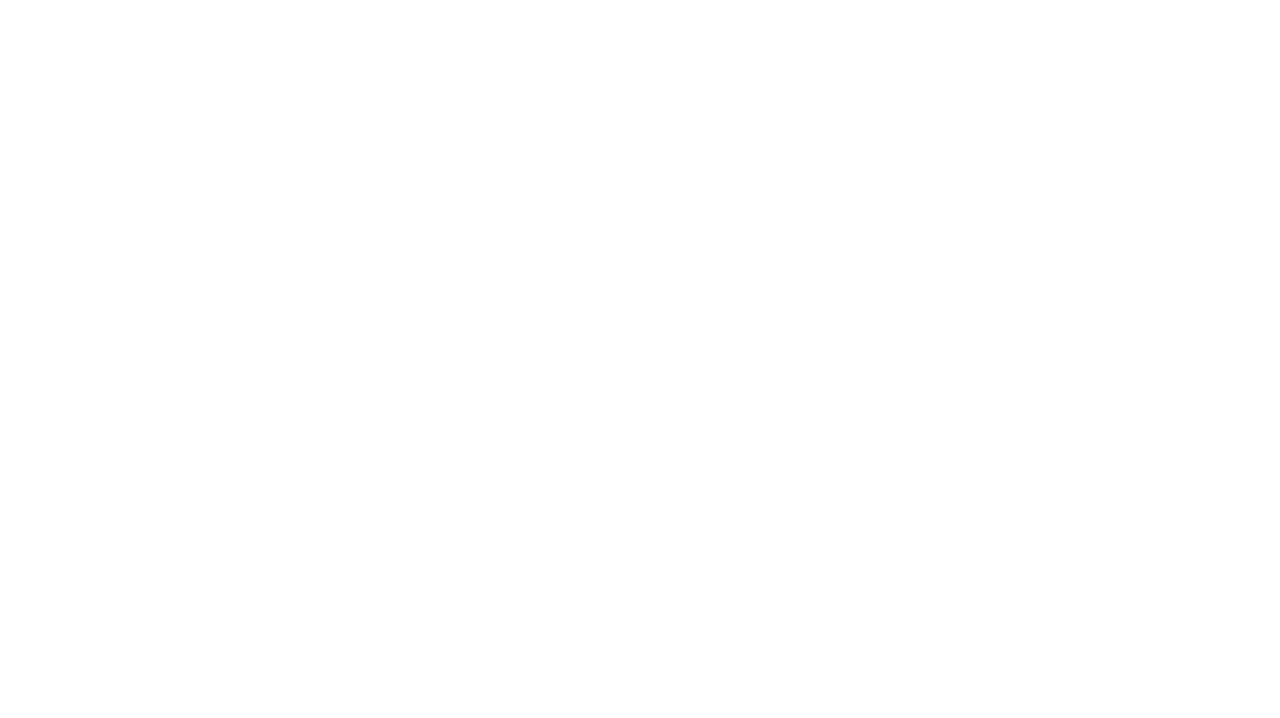
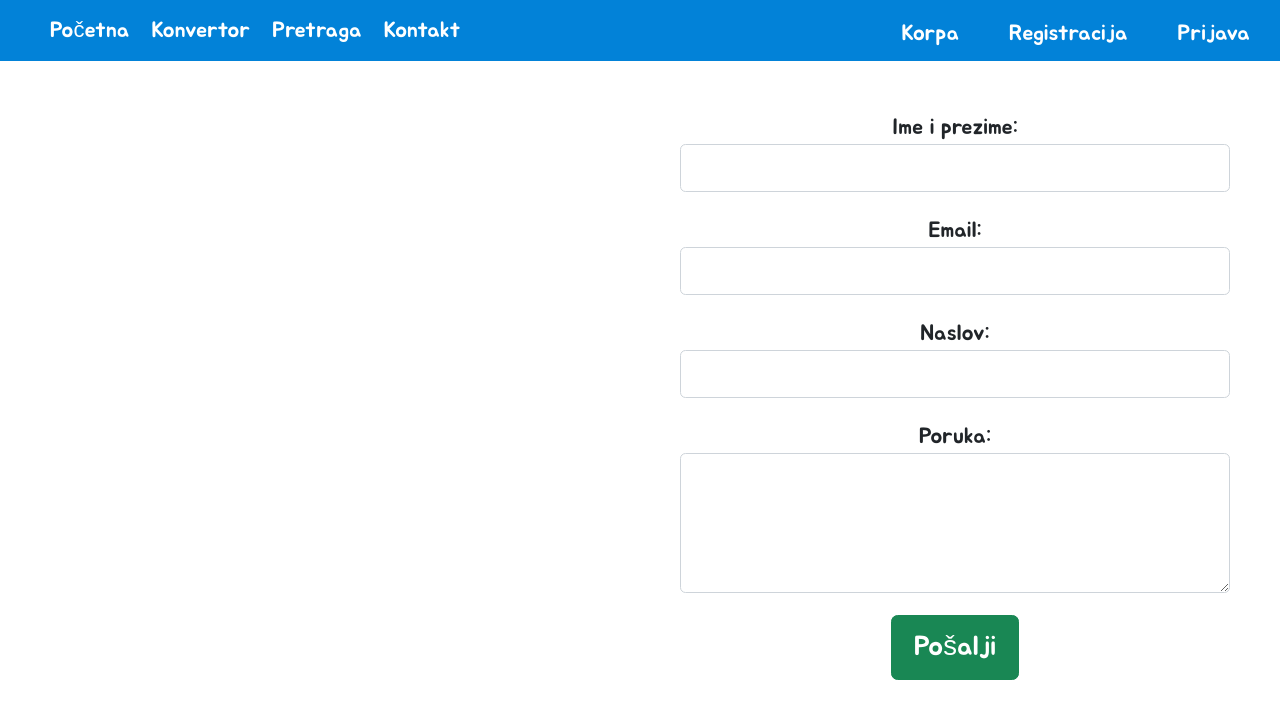
Before and after one commit to StevanD11/ReactEcommerce, a React (Create React App) app: page /contact in a window 1280 px wide. Shown: the top 718 px of the page. Built offline with nearby package versions, Linux system fonts and the light colour scheme.

Commit message:
Kontakt strana, izmene u komponentama

```diff
--- a/package.json
+++ b/package.json
@@ -8,6 +8,7 @@
     "@testing-library/user-event": "^12.8.3",
     "axios": "^0.24.0",
     "bootstrap": "^5.1.3",
+    "emailjs-com": "^3.2.0",
     "jquery": "^3.6.0",
     "react": "^17.0.2",
     "react-dom": "^17.0.2",
--- a/src/App.css
+++ b/src/App.css
@@ -247,7 +247,8 @@
 
 
 .grupa {
-    padding-left: 380px;
+    margin-top: -50px;
+    padding-left: 375px;
 }
 
 #dugme {
@@ -296,3 +297,17 @@
     width: 500px;
     margin-left: 100px;
 }
+
+.forma-div{
+    width: 550px;
+    margin-top: 50px;
+    margin-left: 680px;
+}
+
+#txtarea{
+    height: 140px;
+}
+
+#placanje {
+    height: 50px;
+}
--- a/src/App.js
+++ b/src/App.js
@@ -11,6 +11,7 @@ import EditProduct from './components/EditProduct';
 import Convertor from './components/Convertor';
 import Search from './components/Search';
 import Cart from './components/Cart';
+import Contact from './components/Contact';
 
 axios.defaults.baseURL = "http://localhost:8000";
 
@@ -49,6 +50,8 @@ function App() {
           <Route path="/convertor" component={Convertor} />
           <Route path="/search" component={Search} />
           <Route path="/cart" component={Cart} />
+          <Route path="/contact" component={Contact} />
+
         </Switch>
       </Router>
     </div>
--- a/src/components/Cart.js
+++ b/src/components/Cart.js
@@ -201,8 +201,8 @@ function Cart() {
                                     <input type="text" className="form-control" name="adresa" onChange={handleChange} value={data.adresa} />
                                 </div>
                                 <div className="col-md-6 mb-3" >
-                                    <label className="form-label">Naćin plaćanja:</label>
-                                    <select type="text" className="form-select" name="placanje" onChange={handleChange} value={data.placanje} >
+                                    <label className="form-label">Način plaćanja:</label>
+                                    <select type="text" id='placanje' className="form-select" name="placanje" onChange={handleChange} value={data.placanje} >
                                         <option disabled value={''}>Izaberi</option>
                                         <option value={'gotovina'}>Gotovina</option>
                                         <option value={'kartica'}>Kartica</option>
--- /dev/null
+++ b/src/components/Contact.js
@@ -0,0 +1,84 @@
+import { useState } from 'react'
+import Navbar from './Navbar';
+import emailjs from "emailjs-com";
+
+function Contact() {
+
+    function handleSubmit(e) {
+        e.preventDefault();
+
+        if (name.isEmpty() || email.isEmpty() || subject.isEmpty() || message.isEmpty()) {
+            alert('Sva polja moraju biti popunjena!')
+            return;
+        }
+
+
+        emailjs.sendForm('service_20shv72', 'template_qfc57nq', e.target, 'WIE_Srk1LoofIn56z')
+            .then((result) => {
+                alert('Poruka je uspesno poslata!')
+                console.log(result.text);
+            }, (error) => {
+                console.log(error.text);
+            });
+
+        e.target.reset();
+    }
+
+
+    const [name, setName] = useState('');
+    const [email, setEmail] = useState('');
+    const [subject, setSubject] = useState('');
+    const [message, setMessage] = useState('');
+
+    String.prototype.isEmpty = function () {
+        return (this.length === 0 || !this.trim());
+    };
+
+
+    const handleName = (e) => {
+        setName(e.target.value);
+    }
+
+    const handleEmail = (e) => {
+        setEmail(e.target.value);
+    }
+
+    const handleSubject = (e) => {
+        setSubject(e.target.value);
+    }
+
+    const handleMessage = (e) => {
+        setMessage(e.target.value);
+    }
+
+
+    return (
+        <div className="contact-div">
+            <Navbar />
+            <div className="forma-div text-center">
+                <form onSubmit={handleSubmit} encType="multipart/form-data">
+                    <div className="form-group mb-3">
+                        <label>Ime i prezime: </label>
+                        <input type="text" name="name" onChange={handleName} className="form-control" />
+                    </div>
+                    <div className="form-group mb-3">
+                        <label>Email: </label>
+                        <input type="text" name="email" onChange={handleEmail} className="form-control" />
+                    </div> <div className="form-group mb-3">
+                        <label>Naslov: </label>
+                        <input type="text" name="subject" onChange={handleSubject} className="form-control" />
+                    </div>
+                    <div className="form-group mb-3">
+                        <label>Poruka: </label>
+                        <textarea onChange={handleMessage} name="message" id="txtarea" className="form-control" />
+                    </div>
+                    <div className="form-group mb-1">
+                        <button type="submit" className="btn btn-success btn-lg" id="btn_add">Pošalji</button>
+                    </div>
+                </form>
+            </div>
+        </div>
+    )
+}
+
+export default Contact;
--- a/src/components/HomeProducts.js
+++ b/src/components/HomeProducts.js
@@ -14,7 +14,13 @@ function HomeProducts() {
             if (res.data.status === 200) {
                 setProducts(res.data.products);
             }
-        });
+
+        }).catch(function (error) {
+            if (error.response.status === 500) {
+                alert('Sistem ne može da vrati proizvode!');
+            }
+
+        });;
     }, []);
 
 
--- a/src/components/Navbar.js
+++ b/src/components/Navbar.js
@@ -14,10 +14,15 @@ function Navbar() {
                 localStorage.removeItem('auth_token');
                 localStorage.removeItem('auth_name');
                 localStorage.removeItem('role');
-                alert('Logout uspešan!');
+                alert('Uspešno ste se odjavili sa sistema!');
                 window.location.href = "/";
             }
-        });
+        }).catch(function (error) {
+            if (error.response.status === 500) {
+                alert('Greška pri odjavljivanju sa sistema!');
+            }
+
+        });;
 
     }
 
@@ -29,7 +34,7 @@ function Navbar() {
                     <Link to="/register">Registracija</Link>
                 </div >
                 <div className="nav-item mt-1">
-                    <Link to="/login">Login</Link>
+                    <Link to="/login">Prijava</Link>
                 </div>
             </div>
         );
@@ -56,6 +61,7 @@ function Navbar() {
                 <Link to="/">Početna</Link>
                 <Link to="/convertor" className="mx-3">Konvertor</Link>
                 <Link to="/search" className="max-3">Pretraga</Link>
+                <Link to="/contact" className="mx-3">Kontakt</Link>
                 {localStorage.getItem('role') === 'admin' && dashboard}
             </div>
 
--- a/src/components/ViewProducts.js
+++ b/src/components/ViewProducts.js
@@ -12,7 +12,12 @@ function ViewProducts() {
             if (res.data.status === 200) {
                 setProducts(res.data.products);
             }
-        });
+        }).catch(function (error) {
+            if (error.response.status === 500) {
+                alert('Sistem ne može da vrati proizvode!');
+            }
+
+        });;
     }, []);
 
     var prod = "";
@@ -44,8 +49,8 @@ function ViewProducts() {
                 <td>{p.pol}</td>
                 <td>{p.stanje}</td>
                 <td className="col-md-2">
-                    <Link to={`edit-product/${p.id}`} className="btn btn-warning mx-1">Edit</Link>
-                    <button type="button" onClick={() => handleDelete(p.id)} className="btn btn-danger">Delete</button>
+                    <Link to={`edit-product/${p.id}`} className="btn btn-warning mx-1">Izmeni</Link>
+                    <button type="button" onClick={() => handleDelete(p.id)} className="btn btn-danger">Obriši</button>
                 </td>
             </tr>
         )
--- a/src/layouts/Login.js
+++ b/src/layouts/Login.js
@@ -76,7 +76,7 @@ function Login() {
                                 <input type="password" name="password" onChange={handleInput} value={loginInput.password} className="form-control" />
                             </div>
                             <div className="form-group mb-3">
-                                <button type="submit" className="btn btn-success btn-lg">Login</button>
+                                <button type="submit" className="btn btn-success btn-lg">Prijava</button>
                             </div>
                         </form>
                     </div>
--- a/src/layouts/Register.js
+++ b/src/layouts/Register.js
@@ -43,10 +43,11 @@ function Register() {
                     history.push('/');
                 }
 
-                else if (res.data.status === 404) {
-                    alert('Greška prilikom registracije!'.res.data.message);
+                if (res.data.status === 404) {
+                    alert('Greška prilikom registracije! Uneti email već postoji u bazi podataka!');
                 }
-            });
+
+            })
         });
     }
 
@@ -70,7 +71,7 @@ function Register() {
                                 <input type="password" name="password" onChange={handleInput} value={register.password} className="form-control text-center" />
                             </div>
                             <div className="form-group mb-3">
-                                <button type="submit" className="btn btn-success btn-lg">Register</button>
+                                <button type="submit" className="btn btn-success btn-lg">Registruj se</button>
                             </div>
                         </form>
                     </div>
```
Also changed, not shown: src/index.js (line endings or trailing spaces), 1 other file (tests, documents, lock files or other folders).
